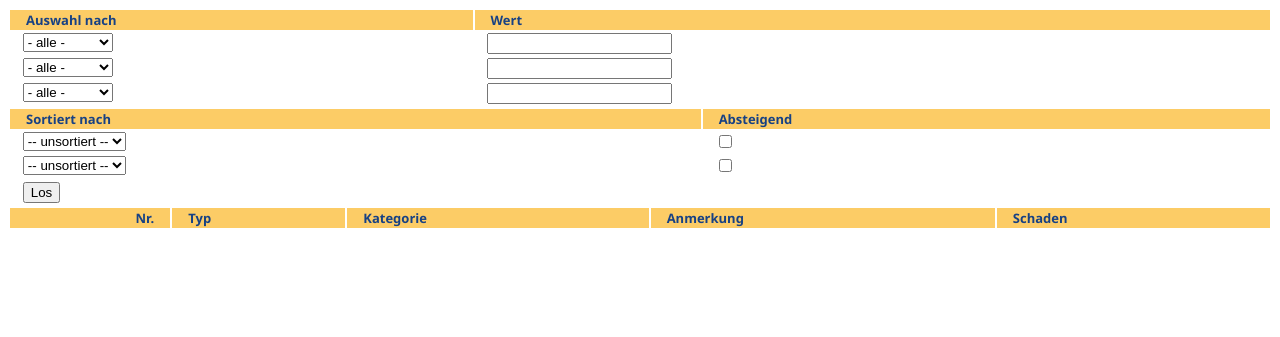
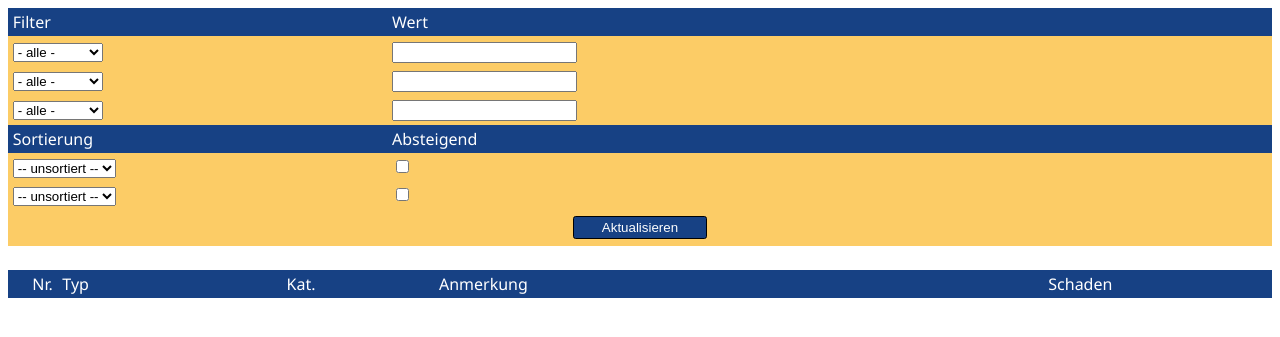
Before and after one commit to endofdata/planenansicht, a Flask app: page / in a window 1280 px wide. Shown: the top 337 px of the page. Run offline with Flask 2, Linux system fonts and the light colour scheme; data that the repository does not hold is empty.

Commit message:
improve layout for mobile devices

```diff
--- a/static/css/main.css
+++ b/static/css/main.css
@@ -8,33 +8,91 @@
 
 body {
 	font-family: 'Segoe UI', Tahoma, Geneva, Verdana, sans-serif;
-	font-size: small;
-	display: grid;
 }
 
 form {
 	align-self: center;
-	display: grid;
+	margin: 0em 0em 1.5em 0em;
 }
 
-table {
-	align-self: center;
+button {
+	color: var(--folke-white);
+	background-color: var(--folke-blue);
+	border: 1px solid black;
+	border-radius: 0.2em;
+	padding: 0.2rem 1rem;
+	min-width: 10em;
 }
 
-thead > tr > th {
-	text-align: left;
-	color: var(--folke-blue);
-	background-color: var(--folke-yellow);
-	padding-left: 1rem;
-	padding-right: 1rem;
+.row {
+	display: flex;
+	flex-wrap: wrap;
 }
 
-tbody > tr > td {
-	vertical-align: top;
-	padding-left: 0.8rem;
-	padding-right: 0.8rem;
+.row > * {
+	padding: 0.2rem 0.3rem;
+	text-align: left;
+	box-sizing: border-box;
+}
+
+.item {
+	border: 1px solid var(--folke-blue);
+	border-radius: 0.2rem;
+	margin: 0.2rem 0rem;
+}
+
+.header > * {
+	background-color: var(--folke-blue);
+	color: white;
 }
 
 .numeric {
 	text-align: right;
 }
+
+.number {
+	flex-grow: 1;
+	flex-basis: 4ch;
+	width: 5%;
+}
+
+.type {
+	flex-grow: 6;
+	flex-basis: 16ch;
+	width: 30%;
+}
+
+.category {
+	flex-grow: 2;
+	width: 10%;
+}
+
+.annotation {
+	flex-grow: 8;
+	width: 40%;
+}
+
+.damages {
+	flex-grow: 3;
+	width: 15%;
+}
+
+.filter-label {
+	width: 30%;
+}
+
+.filter-value {
+	width: 70%;
+}
+
+.filter {
+	background-color: var(--folke-yellow);
+}
+
+.buttons {
+	display: flex;
+	width: 100%;
+	padding: 0.4em;
+	justify-content: center;
+	align-items: center;
+}
--- a/templates/tarps_list.html.jinja
+++ b/templates/tarps_list.html.jinja
@@ -3,22 +3,20 @@
 
 <head>
 	<title>Planen</title>
+	<meta name="viewport" content="width=device-width,initial-scale=1">
 	<link rel="stylesheet" href="static/css/main.css" />
 </head>
 
 <body>
 	<form action="/" method="post">
-		<table>
-			<thead>
-				<tr>
-					<th>Auswahl nach</th>
-					<th>Wert</th>
-				</tr>
-			</thead>
-			<tbody>
+		<div class="table">
+			<div class="row header">
+				<div class="filter-label">Filter</div>
+				<div class="filter-value">Wert</div>
+			</div>
 			{% for s in selection.selectors %}
-				<tr>
-					<td>
+			<div class="row filter">
+				<div class="filter-label">
 					<select id="select_by_{{ loop.index0 }}" name="select_by_{{ loop.index0 }}">
 						<option value="None">- alle -</option>
 						<option value="{{ PROPS.TARP_NUMBER }}">Nummer</option>
@@ -26,25 +24,21 @@
 						<option value="{{ PROPS.TYPE_NAME }}">Planen-Typ</option>
 						<option value="{{ PROPS.DMG_CODE }}">Schaden</option>
 					</select>
-					</td>
-					<td>
+				</div>
+				<div class="filter-value">
 					<input id="select_value_{{ loop.index0 }}" name="select_value_{{ loop.index0 }}" />
-					</td>
-				</tr>
+				</div>
+			</div>
 			{% endfor %}
-			</tbody>
-		</table>
-		<table>
-			<thead>
-				<tr>
-					<th>Sortiert nach</th>
-					<th>Absteigend</th>
-				</tr>
-			</thead>
-			<tbody>
+		</div>
+		<div class="table">
+			<div class="row header">
+				<div class="filter-label">Sortierung</div>
+				<div class="filter-value">Absteigend</div>
+			</div>
 			{% for o in selection.sequence %}
-				<tr>
-					<td>
+			<div class="row filter">
+				<div class="filter-label">
 					<select id="order_by_{{ loop.index0 }}" name="order_by_{{ loop.index0 }}">
 						<option value="None">-- unsortiert --</option>
 						<option value="{{ PROPS.TARP_NUMBER }}">Nummer</option>
@@ -52,50 +46,43 @@
 						<option value="{{ PROPS.TYPE_NAME }}">Planen-Typ</option>
 						<option value="{{ PROPS.DMG_CODE }}">Schaden</option>
 					</select>
-					</td>
-					<td>
+				</div>
+				<div class="filter-value">
 					<input type="checkbox" id="order_dir_{{ loop.index0 }}" name="order_dir_{{ loop.index0 }}" />
-					</td>
-				</tr>
+				</div>
+			</div>
 			{% endfor %}
-			</tbody>
-		</table>
-		<table>
-			<tbody>
-				<tr>
-					<td colspan="2">
-						<button type="submit">Los</button>
-					</td>
-				</tr>
-			</tbody>
-		</table>
+		</div>
+		<div class="table">
+			<div class="row filter">
+				<div class="buttons">
+					<button type="submit">Aktualisieren</button>
+				</div>
+			</div>
+		</div>
 	</form>
-	<table>
-		<thead>
-			<tr>
-				<th class="numeric">Nr.</th>
-				<th>Typ</th>
-				<th>Kategorie</th>
-				<th>Anmerkung</th>
-				<th>Schaden</th>
-			</tr>
-		</thead>
-		<tbody>
+	<div class="table">
+		<div class="row header">
+			<div class="numeric number">Nr.</div>
+			<div class="type">Typ</div>
+			<div class="category">Kat.</div>
+			<div class="annotation">Anmerkung</div>
+			<div class="damages">Schaden</div>
+		</div>
 		{% for tarp in tarp_list %}
-			<tr>
-				<td class="numeric">{{ tarp.number }}</td>
-				<td>{{ tarp.category.tarp_type.name }}</td>
-				<td>{{ tarp.category.name }}</td>
-				<td>{{ tarp.annotation }}</td>
-				<td>
+		<div class="row item">
+			<div class="numeric number">{{ tarp.number }}</div>
+			<div class="type">{{ tarp.category.tarp_type.name }}</div>
+			<div class="category">{{ tarp.category.name }}</div>
+			<div class="annotation">{{ tarp.annotation }}</div>
+			<div class="damages">
 				{% for dmg in tarp.damages %}
 				{{ dmg.code }}
 				{% endfor %}
-				</td>
-			</tr>
+			</div>
+		</div>
 		{% endfor %}
-		</tbody>
-	</table>
+	</div>
 </body>
 <script lang="JavaScript">
 	function select_value(id, value) {
@@ -123,7 +110,7 @@
 	function set_value(id, value) {
 		var textbox = document.getElementById(id);
 
-		if(textbox) {
+		if (textbox) {
 			textbox.value = value;
 		}
 	}
```
Lines whose indentation alone changed are shown as unchanged.
